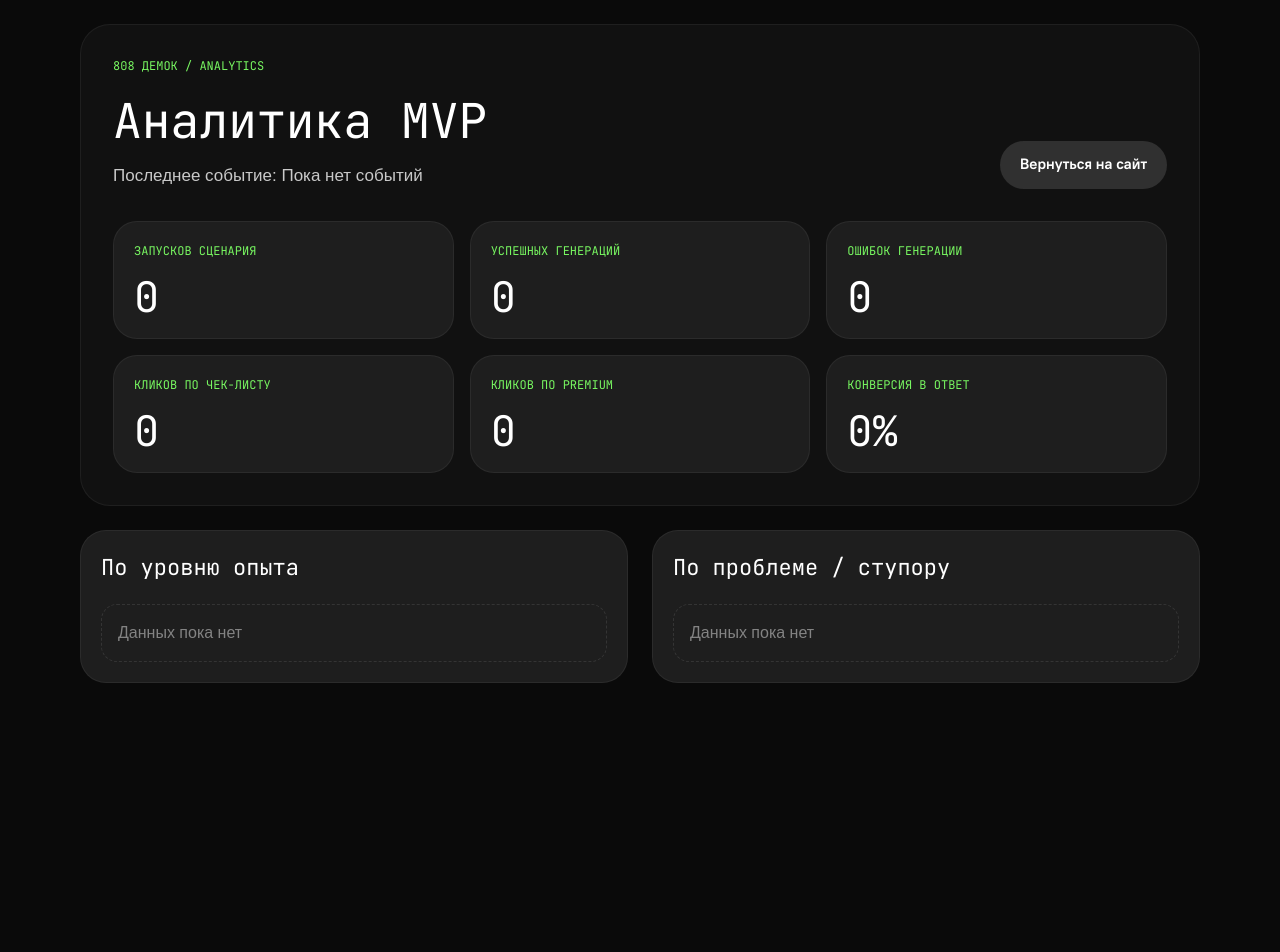
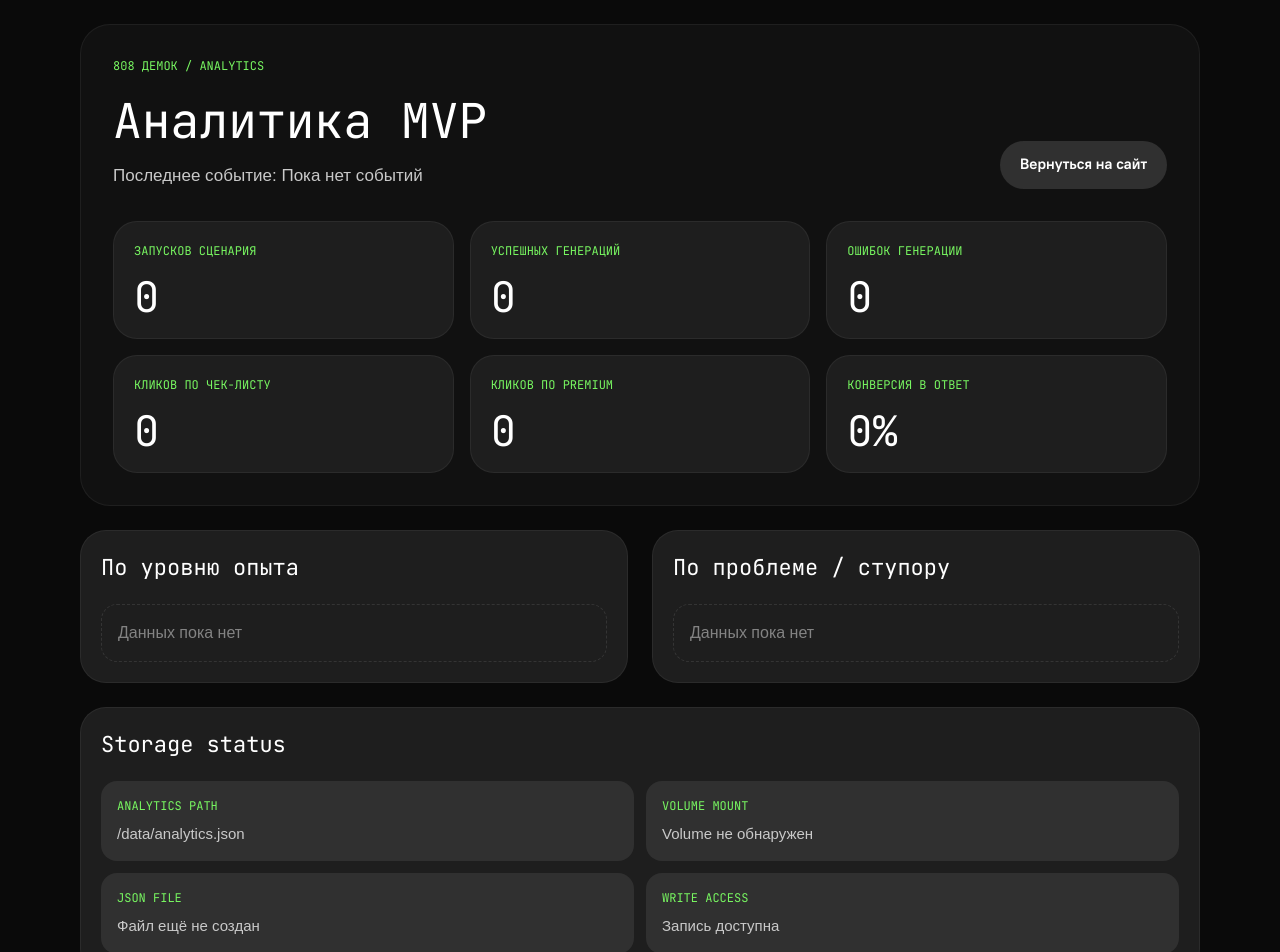
Before and after one commit to nikdiknik/808-site, a Next.js app: page /admin/analytics in a window 1280 px wide. Shown: the top 952 px of the page. Before the commit the page ends 800 px from the top, so only its background shows below. Built offline with nearby package versions, Linux system fonts and the light colour scheme; a web font is replaced by a local one.

Commit message:
Add analytics storage diagnostics

```diff
--- a/app/admin/analytics/page.tsx
+++ b/app/admin/analytics/page.tsx
@@ -1,6 +1,6 @@
 import Link from "next/link";
 
-import { getAnalyticsSnapshot } from "@/lib/analytics";
+import { getAnalyticsSnapshot, getAnalyticsStorageInfo } from "@/lib/analytics";
 import { experienceLabels, problemLabels, type ExperienceId, type ProblemId } from "@/lib/options";
 
 export const dynamic = "force-dynamic";
@@ -57,7 +57,7 @@ function Breakdown({
 }
 
 export default async function AnalyticsPage() {
-  const analytics = await getAnalyticsSnapshot();
+  const [analytics, storageInfo] = await Promise.all([getAnalyticsSnapshot(), getAnalyticsStorageInfo()]);
   const totalRequests = analytics.totals.started;
   const successfulRequests = analytics.totals.completed;
   const conversionRate = totalRequests ? Math.round((successfulRequests / totalRequests) * 100) : 0;
@@ -108,6 +108,28 @@ export default async function AnalyticsPage() {
           <Breakdown title="По уровню опыта" rows={experienceRows} />
           <Breakdown title="По проблеме / ступору" rows={problemRows} />
         </div>
+
+        <section className="mt-6 rounded-[26px] border border-white/6 bg-[#1E1E1E] p-5">
+          <h2 className="heading-font text-[22px] text-white">Storage status</h2>
+          <div className="mt-5 grid gap-3 text-[15px] text-[#C9C9C9] md:grid-cols-2">
+            <div className="rounded-[16px] bg-[#303030] p-4">
+              <p className="heading-font text-[12px] uppercase text-[#78F761]">analytics path</p>
+              <p className="mt-2 break-all">{storageInfo.analyticsPath}</p>
+            </div>
+            <div className="rounded-[16px] bg-[#303030] p-4">
+              <p className="heading-font text-[12px] uppercase text-[#78F761]">volume mount</p>
+              <p className="mt-2 break-all">{storageInfo.mountPath || "Volume не обнаружен"}</p>
+            </div>
+            <div className="rounded-[16px] bg-[#303030] p-4">
+              <p className="heading-font text-[12px] uppercase text-[#78F761]">json file</p>
+              <p className="mt-2">{storageInfo.fileExists ? "Файл найден" : "Файл ещё не создан"}</p>
+            </div>
+            <div className="rounded-[16px] bg-[#303030] p-4">
+              <p className="heading-font text-[12px] uppercase text-[#78F761]">write access</p>
+              <p className="mt-2">{storageInfo.directoryWritable ? "Запись доступна" : "Нет доступа к записи"}</p>
+            </div>
+          </div>
+        </section>
       </div>
     </main>
   );
--- a/lib/analytics.ts
+++ b/lib/analytics.ts
@@ -1,5 +1,6 @@
 import { existsSync } from "node:fs";
-import { mkdir, readFile, writeFile } from "node:fs/promises";
+import { access, mkdir, readFile, writeFile } from "node:fs/promises";
+import { constants } from "node:fs";
 import path from "node:path";
 
 import type { ExperienceId, ProblemId } from "@/lib/options";
@@ -11,6 +12,13 @@ export type AnalyticsData = {
   byExperience: Partial<Record<ExperienceId, number>>;
   byProblem: Partial<Record<ProblemId, number>>;
   lastUpdatedAt: string;
+};
+
+export type AnalyticsStorageInfo = {
+  analyticsPath: string;
+  mountPath: string;
+  fileExists: boolean;
+  directoryWritable: boolean;
 };
 
 const defaultAnalytics: AnalyticsData = {
@@ -27,8 +35,20 @@ const defaultAnalytics: AnalyticsData = {
 };
 
 function getAnalyticsPath(): string {
-  const rawPath = process.env.ANALYTICS_PATH || (existsSync("/data") ? "/data/analytics.json" : "data/analytics.json");
+  const volumePath = process.env.RAILWAY_VOLUME_MOUNT_PATH;
+  const rawPath =
+    process.env.ANALYTICS_PATH || (volumePath ? path.join(volumePath, "analytics.json") : "data/analytics.json");
   return path.isAbsolute(rawPath) ? rawPath : path.join(process.cwd(), rawPath);
+}
+
+async function canWriteDirectory(directory: string): Promise<boolean> {
+  try {
+    await mkdir(directory, { recursive: true });
+    await access(directory, constants.W_OK);
+    return true;
+  } catch {
+    return false;
+  }
 }
 
 function normalizeBreakdown<T extends string>(
@@ -74,6 +94,18 @@ export async function getAnalyticsSnapshot(): Promise<AnalyticsData> {
   return loadAnalytics();
 }
 
+export async function getAnalyticsStorageInfo(): Promise<AnalyticsStorageInfo> {
+  const analyticsPath = getAnalyticsPath();
+  const directory = path.dirname(analyticsPath);
+
+  return {
+    analyticsPath,
+    mountPath: process.env.RAILWAY_VOLUME_MOUNT_PATH || "",
+    fileExists: existsSync(analyticsPath),
+    directoryWritable: await canWriteDirectory(directory),
+  };
+}
+
 export async function recordAnalyticsEvent(
   event: AnalyticsEvent,
   context?: { experience?: ExperienceId; problem?: ProblemId },
```
Also changed, not shown: 2 other files (tests, documents, lock files or other folders).
